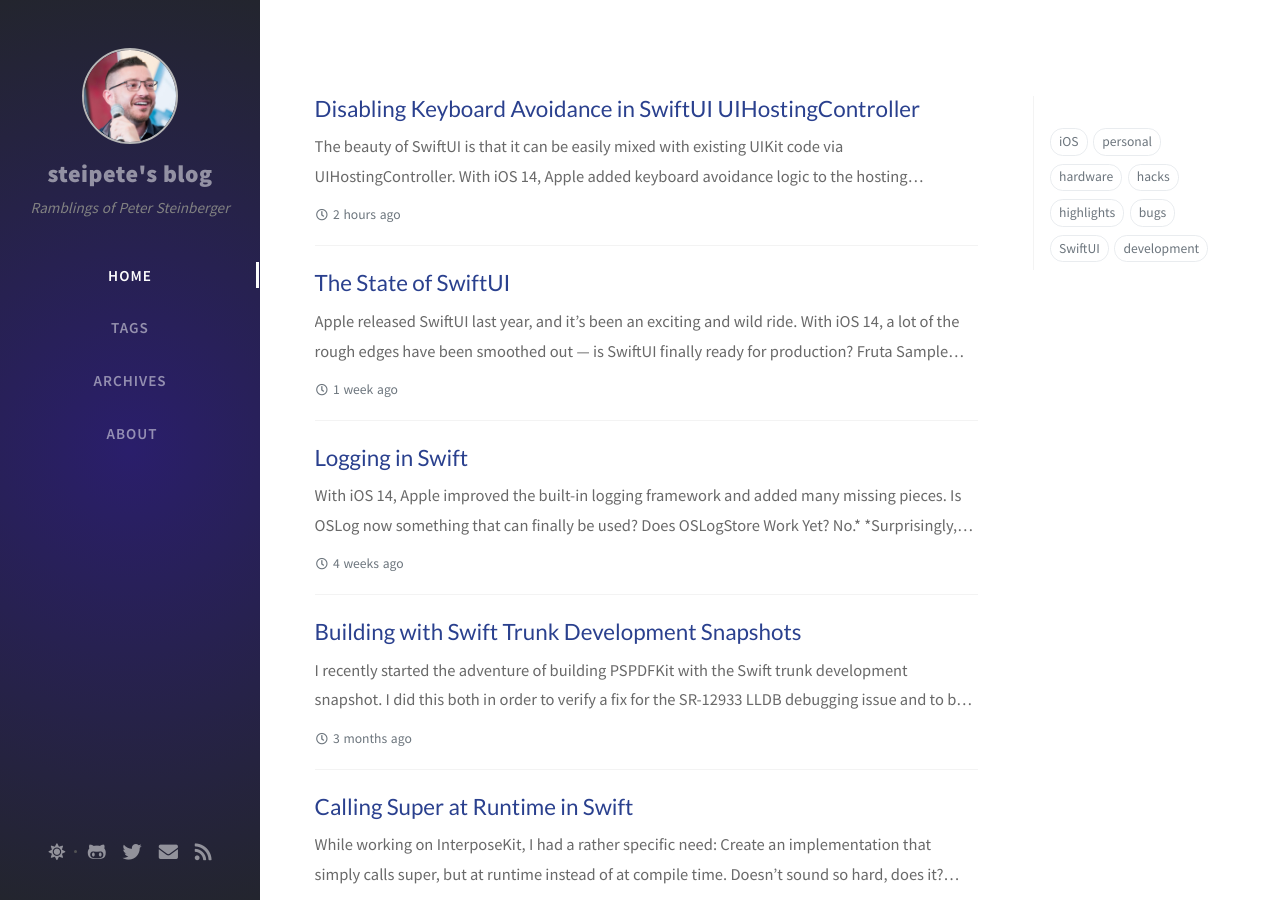
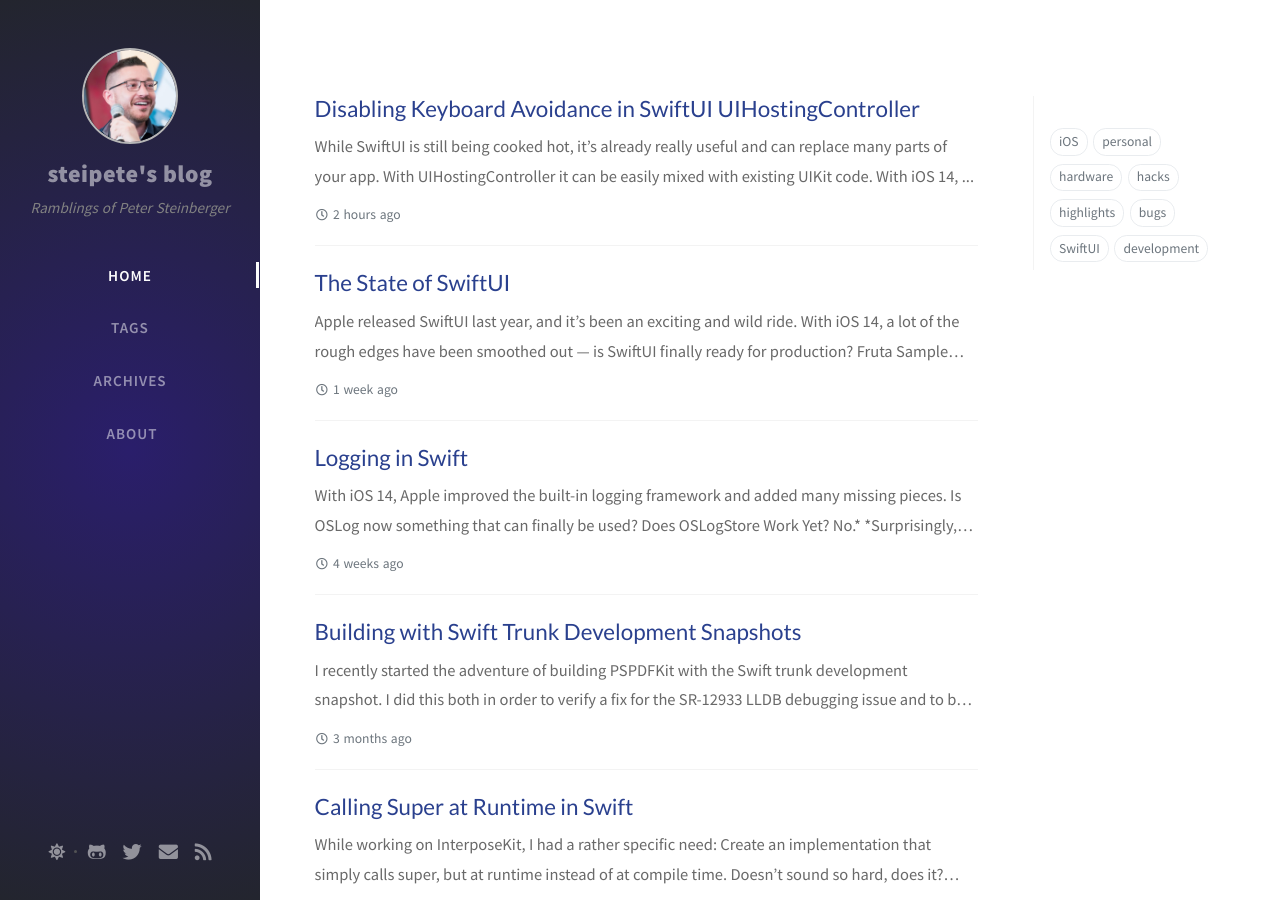
Before and after one commit to steipete/steipete.com, a Jekyll site: the page built from index.html, in a window 1280 px wide and 900 px high. Built offline with Jekyll 4.4.1, drawn with Linux system fonts in a browser that asks for light colours; nearby versions of some CDN libraries; the list of posts is cut into pages by our own code; comment, search, counter and statistics services are not loaded; some of the changed lines change nothing that is shown.

Commit message:
add interposekit

````diff
--- a/_posts/2020-09-21-disabling-keyboard-avoidance-uihostingcontroller-swiftui.md
+++ b/_posts/2020-09-21-disabling-keyboard-avoidance-uihostingcontroller-swiftui.md
@@ -11,21 +11,23 @@
 div.post-content > img:first-child { display:none; }
 </style>
 
-The beauty of SwiftUI is that it can be easily mixed with existing UIKit code via `UIHostingController`. With iOS 14, Apple added keyboard avoidance logic to the hosting controller, which often results in pretty ugly bugs.
+While SwiftUI is still being [cooked hot](/posts/state-of-swiftui/), it's already really useful and can replace many parts of your app. With `UIHostingController` it can be easily mixed with existing UIKit code. With iOS 14, the SwiftUI-team at Apple added keyboard avoidance logic to the hosting controller, which can result in pretty ugly scrolling behavior.
 
 ## When Keyboard Avoidance Is Unwanted
 
-When they keyboard is visible and `UIHostingController` doesn't own the full screen, views wobble around:
+When they keyboard is visible and `UIHostingController` doesn't own the full screen, views try to move away from the keyboard:[^2]
 
 {% twitter https://twitter.com/thesamcoe/status/1306350596715282434?s=20 %}
 
-This has been quite a frustrating bug for many. And while it seems that there are some [weird workarounds if you use iOS 14.2](https://twitter.com/zntfdr/status/1306913858263552001?s=21), this seems unreliable, and folks still need a solution for iOS 14.0.
+This has been [quite a frustrating bug for many](https://developer.apple.com/forums/thread/658432), and is especially bad if you [embed `UIHostingController` as table](https://noahgilmore.com/blog/swiftui-self-sizing-cells/)- or collection view cells.
+
+While it seems that there are some [weird workarounds if you use iOS 14.2](https://twitter.com/zntfdr/status/1306913858263552001?s=21), this seems unreliable, and folks still need a solution for iOS 14.0.
 
 ## Fixing Strategies
 
-While I've not been directly affected by this issue, I've been curious and tried to fix this a while back already. The usual strategy is to inspect the view controller's methods. This however became much harder with Swift.
+While I've not been directly affected by this issue, I've been curious and tried to fix this a while back already. My first attempt was adding `.ignoresSafeArea(.keyboard)` to the SwiftUI view, however this doesn't seem to change anything.
 
-With a few tricks we can still inspect `UIHostingController` via the Objective-C runtime, however we only see methods that are subclassed from `UIViewController` or exposed with `@objc`.
+Looks like we need the heavy weapons! My usual strategy is to inspect the view controller's methods and look for something to poke at. This however became much harder with Swift. With a few tricks we can still inspect `UIHostingController` via the Objective-C runtime, however we only see methods that are subclassed from `UIViewController` or exposed with `@objc`.
 
 {% twitter https://twitter.com/steipete/status/1306153060700426240?s=21 %}
 
@@ -39,69 +41,75 @@
     - _value : <_TtGC7SwiftUI14_UIHostingViewV18KeyboardSwiftUIBug11ContentView_: 0x7fff87103a28>:
 in _TtGC7SwiftUI14_UIHostingViewV18KeyboardSwiftUIBug11ContentView_:
 	Properties:
-		@property (nonatomic) struct CGRect frame;
-		@property (nonatomic) struct CGRect bounds;
 		@property (nonatomic, readonly) struct UIEdgeInsets safeAreaInsets;
 		@property (nonatomic, retain) UIColor* backgroundColor;
 		@property (nonatomic, readonly) unsigned long _axesForDerivingIntrinsicContentSizeFromLayoutSize;
 		@property (nonatomic, readonly) BOOL _layoutHeightDependsOnWidth;
-		@property (nonatomic, copy) NSArray* accessibilityElements;
-		@property (nonatomic, readonly) BOOL canBecomeFirstResponder;
-		@property (nonatomic, readonly) NSArray* preferredFocusEnvironments;
 	Instance Methods:
 		- (void) dealloc; (0x7fff566e9320)
-		- (BOOL) respondsToSelector:(SEL)arg1; (0x7fff566eb650)
-		- (id) forwardingTargetForSelector:(SEL)arg1; (0x7fff566ebe00)
 		- (id) initWithCoder:(id)arg1; (0x7fff566e91e0)
-		- (void) .cxx_destruct; (0x7fff566e9340)
-		- (struct CGRect) bounds; (0x7fff566ea330)
-		- (void) setBounds:(struct CGRect)arg1; (0x7fff566ea430)
-		- (struct CGRect) frame; (0x7fff566ea2f0)
 		- (id) backgroundColor; (0x7fff566eaab0)
 		- (void) setBackgroundColor:(id)arg1; (0x7fff566eab30)
-		- (void) setFrame:(struct CGRect)arg1; (0x7fff566ea310)
 		- (id) initWithFrame:(struct CGRect)arg1; (0x7fff566ec710)
 		- (void) layoutSubviews; (0x7fff566ea040)
 		- (void) traitCollectionDidChange:(id)arg1; (0x7fff566ea630)
 		- (struct CGSize) sizeThatFits:(struct CGSize)arg1; (0x7fff566eadb0)
 		- (struct UIEdgeInsets) safeAreaInsets; (0x7fff566ea790)
-		- (id) accessibilityElements; (0x7fff566eae10)
-		- (void) setAccessibilityElements:(id)arg1; (0x7fff566eb210)
 		- (void) didUpdateFocusInContext:(id)arg1 withAnimationCoordinator:(id)arg2; (0x7fff566ec230)
 		- (id) preferredFocusEnvironments; (0x7fff566ec150)
-		- (void) tintColorDidChange; (0x7fff566edd30)
-		- (void) didMoveToWindow; (0x7fff566e9d60)
-		- (BOOL) canPerformAction:(SEL)arg1 withSender:(id)arg2; (0x7fff566eb780)
-		- (BOOL) canBecomeFirstResponder; (0x7fff566eb550)
 		- (void) safeAreaInsetsDidChange; (0x7fff566ea6c0)
 		- (void) didMoveToSuperview; (0x7fff566e9df0)
 		- (void) _geometryChanged:(void*)arg1 forAncestor:(id)arg2; (0x7fff566e9ef0)
 		- (id) _childFocusRegionsInRect:(struct CGRect)arg1 inCoordinateSpace:(id)arg2; (0x7fff566ec080)
 		- (struct ?) _baselineOffsetsAtSize:(struct CGSize)arg1; (0x7fff566eacd0)
-		- (id) targetForAction:(SEL)arg1 withSender:(id)arg2; (0x7fff566eb9c0)
-		- (BOOL) _layoutHeightDependsOnWidth; (0x7fff566eabe0)
 		- (unsigned long) _axesForDerivingIntrinsicContentSizeFromLayoutSize; (0x7fff566eabd0)
 		- (void) contentSizeCategoryDidChange; (0x7fff566ea5c0)
 		- (void) keyboardWillShowWithNotification:(id)arg1; (0x7fff566ec4f0)
 		- (void) keyboardWillHideWithNotification:(id)arg1; (0x7fff566ec5a0)
 		- (void) externalEnvironmentDidChange; (0x7fff566edd40)
-		- (void) accessibilityBooleanDidChange:(id)arg1; (0x7fff566ea6f0)
-		- (void) enableAccessibilityNotificationFired:(id)arg1; (0x7fff566ea1e0)
 		- (id) makeViewDebugData; (0x7fff566ec5f0)
 		- (void) _geometryChanges:(id)arg1 forAncestor:(id)arg2; (0x7fff566e9e20)
 (UIView ...)
 ```
 
-This looks interesting. There's quite a few Swift methods that have been exposed to the ObjC runtime. `keyboardWillShowWithNotification:` and `keyboardWillHideWithNotification:` look exactly like candidates to tweak. We're lucky here that the SwiftUI engineers didn't use the block-based NSNotification-API[^1] but used the target/selector approach - which does need `@objc` annotations to work.
+This looks interesting[^3]. There's quite a few Swift methods that have been exposed to the ObjC runtime. `keyboardWillShowWithNotification:` and `keyboardWillHideWithNotification:` look exactly like candidates to tweak.
 
-## The Solution is Swizzling
+We're lucky here that the SwiftUI engineers didn't use the block-based NSNotification-API[^1] but used the target/selector approach - which does need `@objc` annotations to work.
 
-We can simply replace the implementation of `keyboardWillShowWithNotification:` with an empty one, which should stop the keyboard avoidance. We don't wanna modify all  `UIHostingController` instances, only the ones under our control, so we use dynamic subclassing here:
+## Subclassing at Runtime
+
+We want to replace the implementation of `keyboardWillShowWithNotification:` with an empty one. The classic solution here would be swizzling, however that would modify *all* instances of `UIHostingController`, and we don't know if the view class isn't used somewhere else. This might work but seems risky.
+
+A better strategy is to modify only instances we control. We can do that via dynamic subclassing. It's my favorite way to modify behavior on a per-object basis, in fact I wrote a whole Swift library called [InterposeKit](https://interposekit.com/) to make this easy:
+
+```swift
+import SwiftUI
+import InterposeKit
+
+extension UIHostingController {
+    convenience public init(rootView: Content, ignoresKeyboard: Bool) {
+        self.init(rootView: rootView)
+
+        if ignoreKeyboard {
+            _ = try? self.view.hook(NSSelectorFromString("keyboardWillShowWithNotification:")) { (
+                store: TypedHook<@convention(c) (AnyObject, Selector, AnyObject) -> Void,
+                                 @convention(block) (AnyObject, AnyObject) -> Void>) in { _, _ in }
+            }
+        }
+    }
+}
+```
+
+Dynamic subclassing is quite simple - InterposeKit just adds a lot of error checking and convenience API to help you make fewer mistakes. We can achieve the same using built-in methods too:
 
 <script src="https://gist.github.com/steipete/da72299613dcc91e8d729e48b4bb582c.js"></script>
 
-We're not even swizzling here - we just create a dynamic subclass at runtime with the new, empty implementation. Who would have thought that runtime trickery is still useful in SwiftUI times?
+Who would have thought that runtime trickery is still useful in SwiftUI times?
 
 Apple Folks: FB8698723 - Provide API in UIHostingController to disable keyboard avoidance for SwiftUI views.
 
 [^1]: The block-based notification API nowadays is inconvenient as it doesn't automatically deregister observers - using the target/action one is simpler, as these observers automatically deregister since iOS 9.
+
+[^2]: If you wanna try this for yourself, [I've prepared an example here](https://twitter.com/steipete/status/1306925835010609152?s=21).
+
+[^3]: The method `makeViewDebugData` also looks pretty interesting...
````
